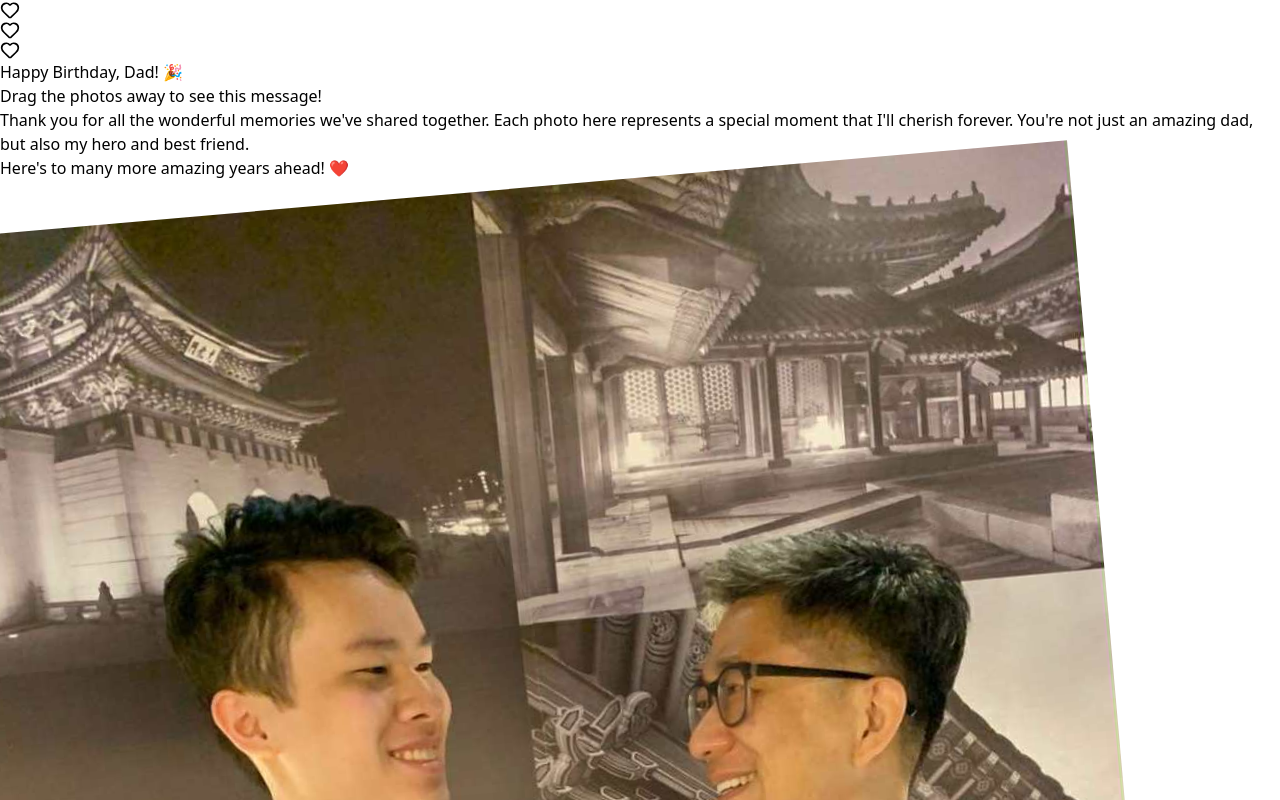
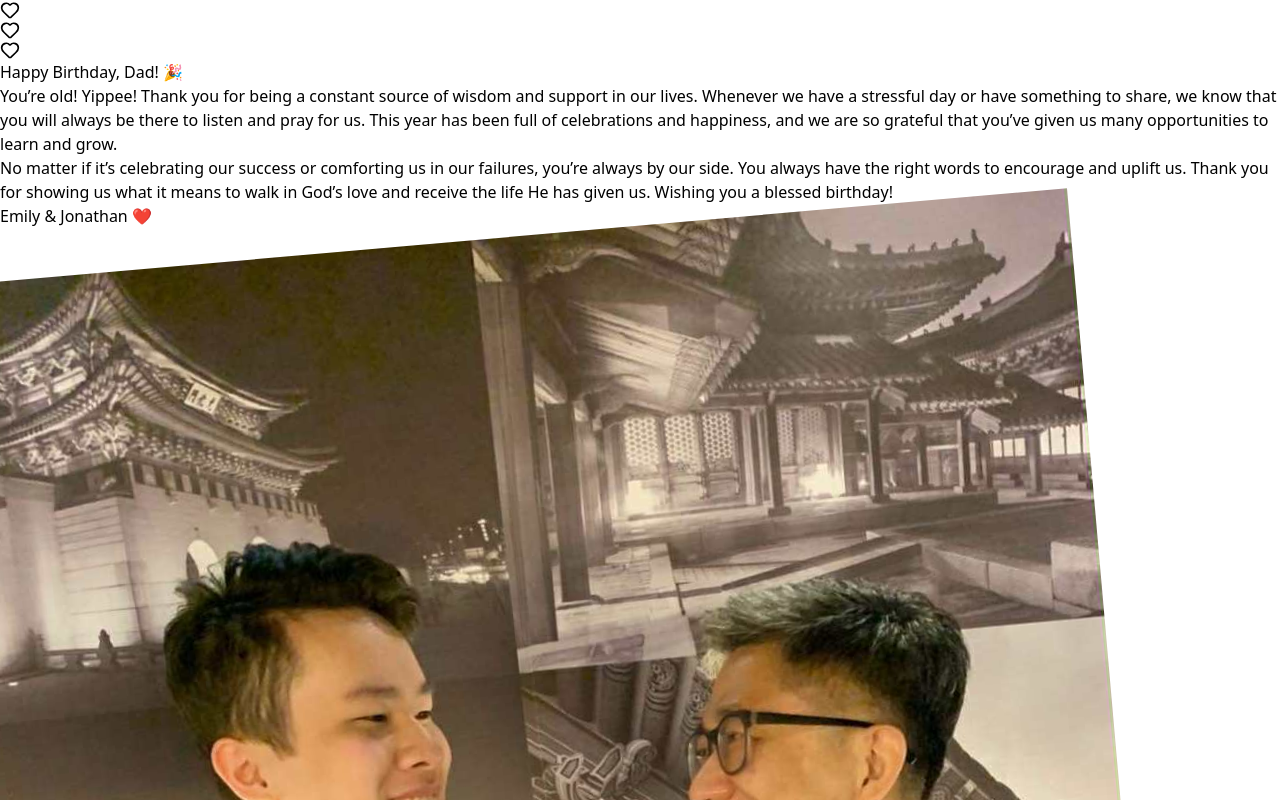
Before and after one commit to emilyahsu/dad-birthday-card, a React (Vite) app: page / in a window 1280 px wide. Shown: the top 800 px of the page. Built offline with nearby package versions, Linux system fonts and the light colour scheme.

Commit message:
add birthday message

```diff
--- a/src/App.tsx
+++ b/src/App.tsx
@@ -130,18 +130,16 @@ function BirthdayCard() {
               Happy Birthday, Dad! 🎉
             </h1>
 
-            <p className="text-sm sm:text-lg md:text-xl text-gray-700 leading-relaxed">
-              Drag the photos away to see this message!
+            <p className="text-xs sm:text-base md:text-lg text-gray-600 leading-relaxed max-w-xl mx-auto">
+You’re old! Yippee! Thank you for being a constant source of wisdom and support in our lives. Whenever we have a stressful day or have something to share, we know that you will always be there to listen and pray for us. This year has been full of celebrations and happiness, and we are so grateful that you’ve given us many opportunities to learn and grow.
             </p>
 
             <p className="text-xs sm:text-base md:text-lg text-gray-600 leading-relaxed max-w-xl mx-auto">
-              Thank you for all the wonderful memories we've shared together.
-              Each photo here represents a special moment that I'll cherish forever.
-              You're not just an amazing dad, but also my hero and best friend.
+No matter if it’s celebrating our success or comforting us in our failures, you’re always by our side. You always have the right words to encourage and uplift us. Thank you for showing us what it means to walk in God’s love and receive the life He has given us. Wishing you a blessed birthday!
             </p>
 
             <p className="text-lg sm:text-xl md:text-2xl font-semibold text-amber-600 mt-4 md:mt-8">
-              Here's to many more amazing years ahead! ❤️
+              Emily & Jonathan ❤️
             </p>
           </div>
         </div>
@@ -175,7 +173,7 @@ function BirthdayCard() {
 
       <div className="absolute bottom-4 sm:bottom-8 left-1/2 transform -translate-x-1/2 bg-white/90 backdrop-blur px-3 sm:px-6 py-2 sm:py-3 rounded-full shadow-lg mx-4">
         <p className="text-gray-700 font-medium text-xs sm:text-sm md:text-base text-center">
-          📱 Drag the photos to reveal the birthday message!
+          👆 Drag the photos to reveal the birthday message!
         </p>
       </div>
     </div>
```
